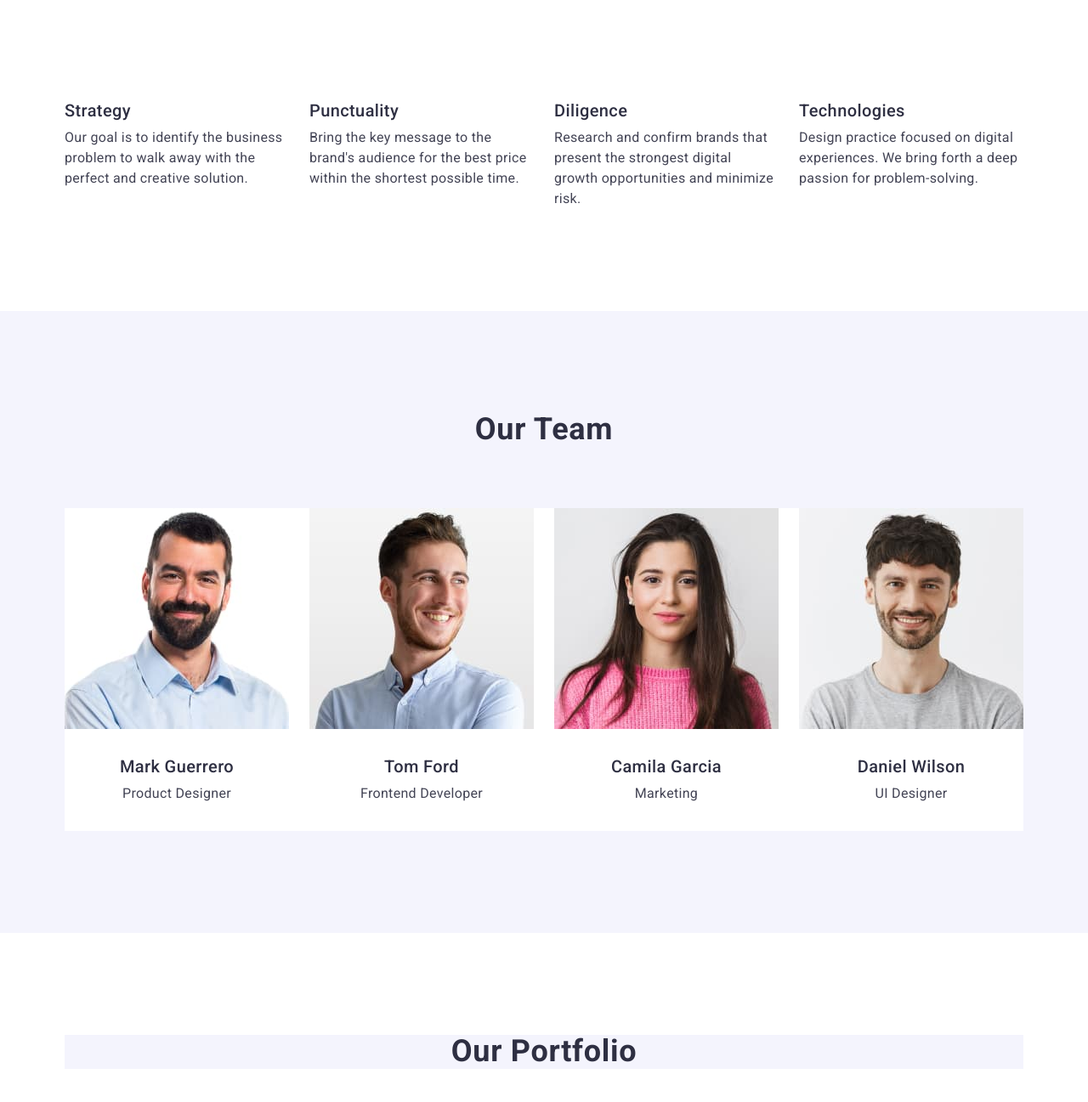
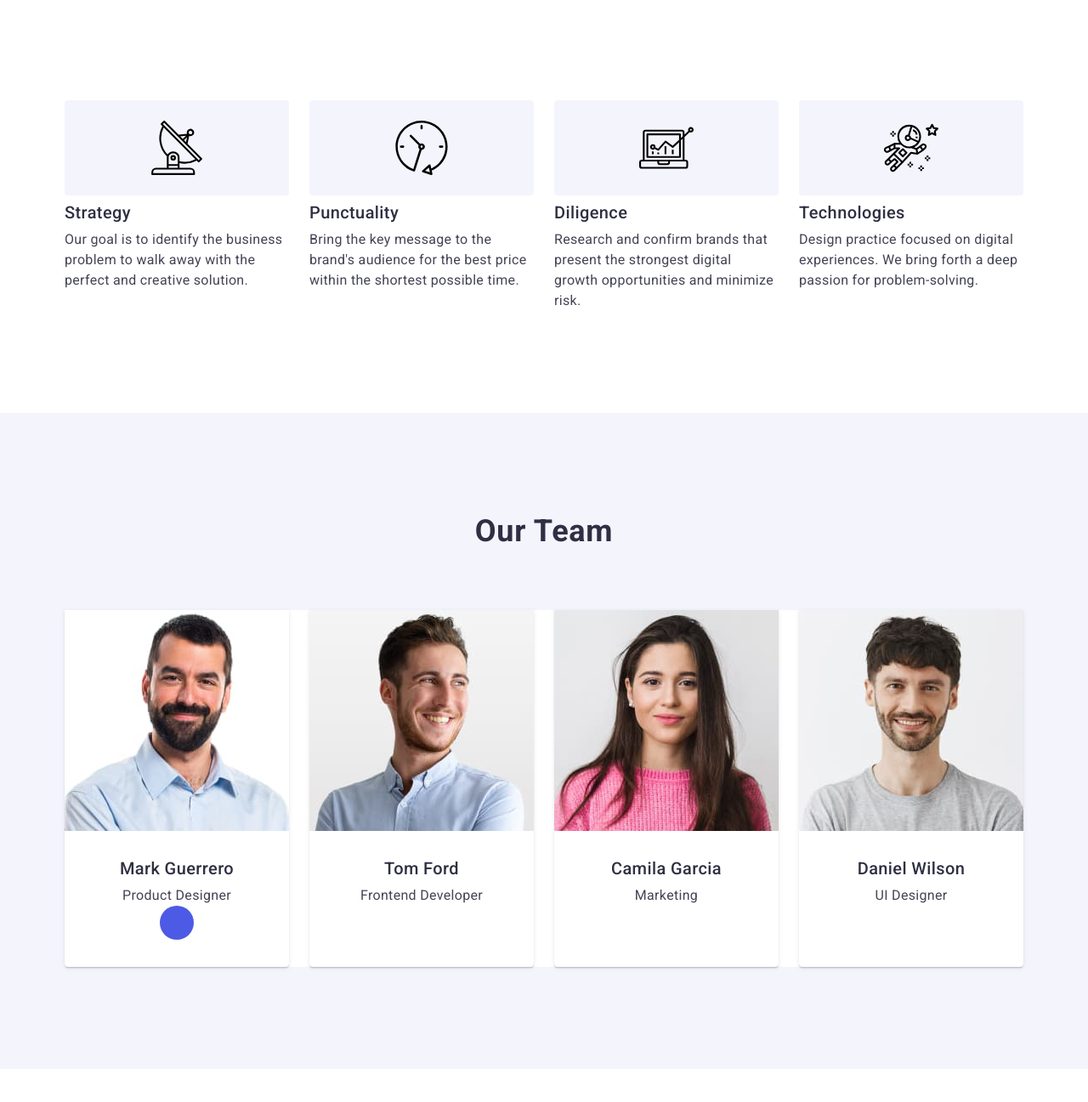
Before and after one commit to MaciejA1981/goit-markup-hw-04, a plain HTML site: page index.html in a window 1280 px wide. Shown: the part 723-2020 px from the top of the page at 85% size. Drawn offline with nearby package versions, Linux system fonts and the light colour scheme.

Commit message:
Homework4

```diff
--- a/css/styles.css
+++ b/css/styles.css
@@ -185,6 +185,18 @@ ul {
 .list-secondary-item {
   width: calc((100% - 72px) / 4);
 }
+.list-secondary-icon {
+  display: flex;
+  align-items: center;
+  justify-content: center;
+  height: 112px;
+  background-color: #f4f4fd;
+  border-radius: 4px;
+  margin-bottom: 8px;
+}
+.advantages-icon {
+  color: navy;
+}
 .header-secondary-item {
   color: #2e2f42;
   font-weight: 500;
@@ -209,6 +221,8 @@ ul {
 .list-tertiary-item {
   width: calc((100% - 72px) / 4);
   border-radius: 0px 0px 4px 4px;
+  box-shadow: 0px 1px 6px rgba(46, 47, 66, 0.08),
+    0px 1px 1px rgba(46, 47, 66, 0.16), 0px 2px 1px rgba(46, 47, 66, 0.08);
 }
 .team-box {
   padding: 32px 0px;
@@ -237,6 +251,28 @@ ul {
   color: #434455;
   letter-spacing: 0.02em;
   text-align: center;
+}
+.social-media-icons {
+  display: flex;
+  justify-content: center;
+  gap: 24px;
+}
+.social-media-icons-item {
+  width: 40px;
+  height: 40px;
+}
+.social-media-icons-link {
+  width: 100%;
+  height: 100%;
+  background-color: #4d5ae5;
+  border-radius: 50%;
+  display: flex;
+  align-items: center;
+  justify-content: center;
+}
+.social-media-icons-link:hover,
+.social-media-icons-link:focus {
+  background-color: #404bbf;
 }
 .section-quaternary {
   padding-top: 120px;
--- a/index.html
+++ b/index.html
@@ -55,6 +55,11 @@
           <h2 class="visually-hidden">-</h2>
           <ul class="list-secondary">
             <li class="list-secondary-item">
+              <div class="list-secondary-icon">
+                <svg class="advantages-icon" width="64" height="64">
+                  <use href="./images/icons.svg#icon-antenna-strategy"></use>
+                </svg>
+              </div>
               <h3 class="header-secondary-item">Strategy</h3>
               <p class="paragraph-secondary-item">
                 Our goal is to identify the business problem to walk away with
@@ -62,6 +67,11 @@
               </p>
             </li>
             <li class="list-secondary-item">
+              <div class="list-secondary-icon">
+                <svg class="advantages-icon" width="64" height="64">
+                  <use href="./images/icons.svg#icon-clock-punctuality"></use>
+                </svg>
+              </div>
               <h3 class="header-secondary-item">Punctuality</h3>
               <p class="paragraph-secondary-item">
                 Bring the key message to the brand's audience for the best price
@@ -69,6 +79,11 @@
               </p>
             </li>
             <li class="list-secondary-item">
+              <div class="list-secondary-icon">
+                <svg class="advantages-icon" width="64" height="64">
+                  <use href="./images/icons.svg#icon-diagram-diligence"></use>
+                </svg>
+              </div>
               <h3 class="header-secondary-item">Diligence</h3>
               <p class="paragraph-secondary-item">
                 Research and confirm brands that present the strongest digital
@@ -76,6 +91,13 @@
               </p>
             </li>
             <li class="list-secondary-item">
+              <div class="list-secondary-icon">
+                <svg class="advantages-icon" width="64" height="64">
+                  <use
+                    href="./images/icons.svg#icon-astronaut-technologies"
+                  ></use>
+                </svg>
+              </div>
               <h3 class="header-secondary-item">Technologies</h3>
               <p class="paragraph-secondary-item">
                 Design practice focused on digital experiences. We bring forth a
@@ -100,6 +122,11 @@
               <div class="team-box">
                 <h3 class="header-tertiary-item">Mark Guerrero</h3>
                 <p class="paragraph-tertiary-item">Product Designer</p>
+                <ul class="social-media-icons">
+                  <li class="social-media-icons-item">
+                    <a href="insta" class="social-media-icons-link"></a>
+                  </li>
+                </ul>
               </div>
             </li>
             <li class="list-tertiary-item">
```
